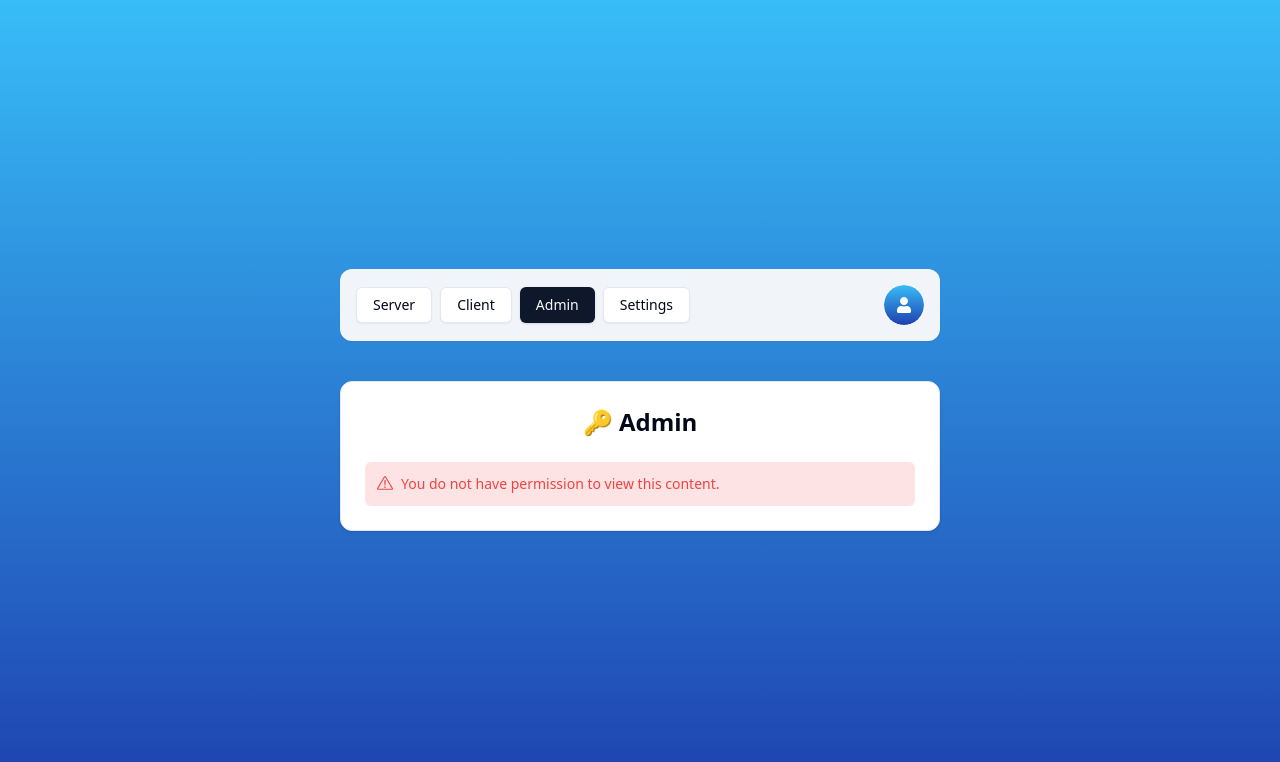
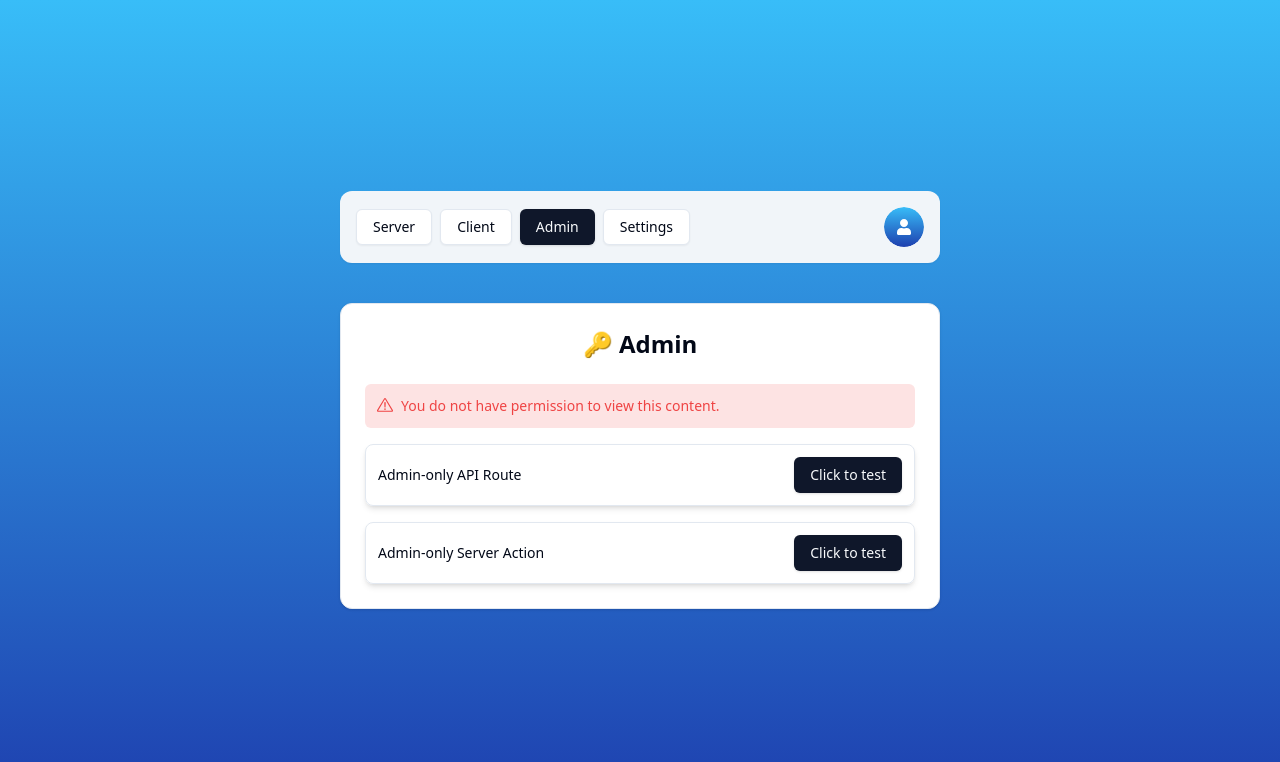
Before and after one commit to szidzse/nextjs-authentication, a Next.js app: page /admin in a window 1280 px wide. Shown: the top 762 px of the page. Built offline with nearby package versions, Linux system fonts and the light colour scheme; no server answers.

Commit message:
create admin action and /api/admin route

```diff
--- /dev/null
+++ b/actions/admin.ts
@@ -0,0 +1,14 @@
+"use server";
+
+import { currentRole } from "@/lib/auth";
+import { UserRole } from "@prisma/client";
+
+export const admin = async () => {
+  const role = await currentRole();
+
+  if (role === UserRole.ADMIN) {
+    return { success: "Allowed Server Action" };
+  }
+
+  return { error: "Forbidden Server Action" };
+};
--- a/app/(protected)/admin/page.tsx
+++ b/app/(protected)/admin/page.tsx
@@ -4,8 +4,33 @@
 import { RoleGate } from "@/components/auth/role-gate";
 import { FormSuccess } from "@/components/form-success";
 import { UserRole } from "@prisma/client";
+import { Button } from "@/components/ui/button";
+import { toast } from "sonner";
+import { admin } from "@/actions/admin";
 
 const AdminPage = () => {
+  const onServerActionClick = async () => {
+    admin().then((data) => {
+      if (data.error) {
+        toast.error(data.error);
+      }
+
+      if (data.success) {
+        toast.success(data.success);
+      }
+    });
+  };
+
+  const onApiRouteClick = () => {
+    fetch("/api/admin").then((response) => {
+      if (response.ok) {
+        toast.success("200 - Allowed API Route");
+      } else {
+        toast("403 - Forbidden API Route");
+      }
+    });
+  };
+
   return (
     <Card className="w-[600px]">
       <CardHeader>
@@ -15,6 +40,14 @@
         <RoleGate allowedRole={UserRole.ADMIN}>
           <FormSuccess message="You are allowed to view this content." />
         </RoleGate>
+        <div className="flex flex-row items-center justify-between rounded-lg border p-3 shadow-md">
+          <p className="text-sm font-medium">Admin-only API Route</p>
+          <Button onClick={onApiRouteClick}>Click to test</Button>
+        </div>
+        <div className="flex flex-row items-center justify-between rounded-lg border p-3 shadow-md">
+          <p className="text-sm font-medium">Admin-only Server Action</p>
+          <Button onClick={onServerActionClick}>Click to test</Button>
+        </div>
       </CardContent>
     </Card>
   );
--- /dev/null
+++ b/app/api/admin/route.ts
@@ -0,0 +1,13 @@
+import { NextResponse } from "next/server";
+import { currentRole } from "@/lib/auth";
+import { UserRole } from "@prisma/client";
+
+export async function GET() {
+  const role = await currentRole();
+
+  if (role === UserRole.ADMIN) {
+    return new NextResponse(null, { status: 200 });
+  }
+
+  return new NextResponse(null, { status: 403 });
+}
--- a/app/layout.tsx
+++ b/app/layout.tsx
@@ -1,5 +1,6 @@
 import type { Metadata } from "next";
 import { Geist, Geist_Mono } from "next/font/google";
+import { Toaster } from "@/components/ui/sonner";
 import "./globals.css";
 import { auth } from "@/auth";
 import { SessionProvider } from "next-auth/react";
@@ -33,6 +34,7 @@
           className={`${geistSans.variable} ${geistMono.variable} antialiased`}
         >
           {children}
+          <Toaster />
         </body>
       </html>
     </SessionProvider>
--- /dev/null
+++ b/components/ui/sonner.tsx
@@ -0,0 +1,31 @@
+"use client"
+
+import { useTheme } from "next-themes"
+import { Toaster as Sonner } from "sonner"
+
+type ToasterProps = React.ComponentProps<typeof Sonner>
+
+const Toaster = ({ ...props }: ToasterProps) => {
+  const { theme = "system" } = useTheme()
+
+  return (
+    <Sonner
+      theme={theme as ToasterProps["theme"]}
+      className="toaster group"
+      toastOptions={{
+        classNames: {
+          toast:
+            "group toast group-[.toaster]:bg-background group-[.toaster]:text-foreground group-[.toaster]:border-border group-[.toaster]:shadow-lg",
+          description: "group-[.toast]:text-muted-foreground",
+          actionButton:
+            "group-[.toast]:bg-primary group-[.toast]:text-primary-foreground",
+          cancelButton:
+            "group-[.toast]:bg-muted group-[.toast]:text-muted-foreground",
+        },
+      }}
+      {...props}
+    />
+  )
+}
+
+export { Toaster }
--- a/package.json
+++ b/package.json
@@ -23,6 +23,7 @@
     "lucide-react": "^0.475.0",
     "next": "15.1.7",
     "next-auth": "^5.0.0-beta.25",
+    "next-themes": "^0.4.4",
     "prettier": "^3.5.2",
     "react": "^19.0.0",
     "react-dom": "^19.0.0",
@@ -30,6 +31,7 @@
     "react-icons": "^5.5.0",
     "react-spinners": "^0.15.0",
     "resend": "^4.1.2",
+    "sonner": "^2.0.1",
     "tailwind-merge": "^3.0.2",
     "tailwindcss-animate": "^1.0.7",
     "uuid": "^11.1.0",
```
Also changed, not shown: 1 other file (tests, documents, lock files or other folders).
